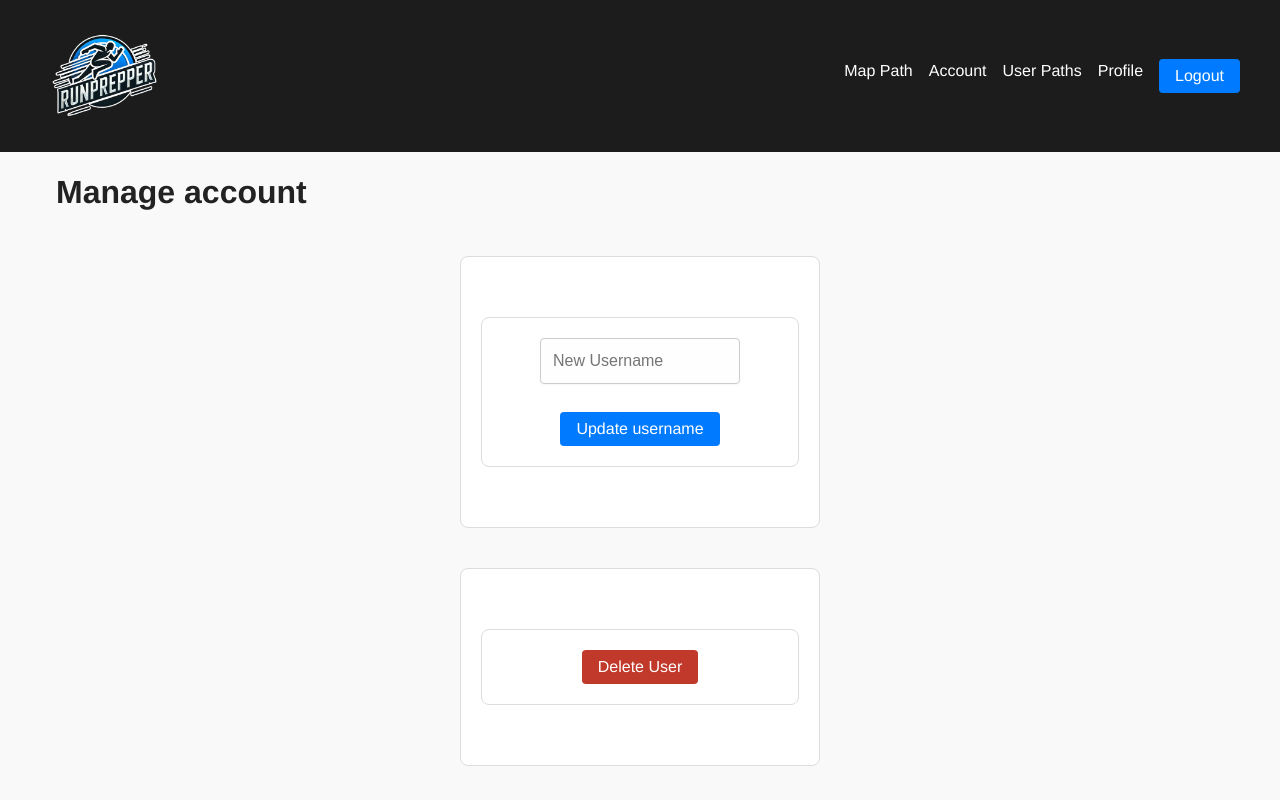
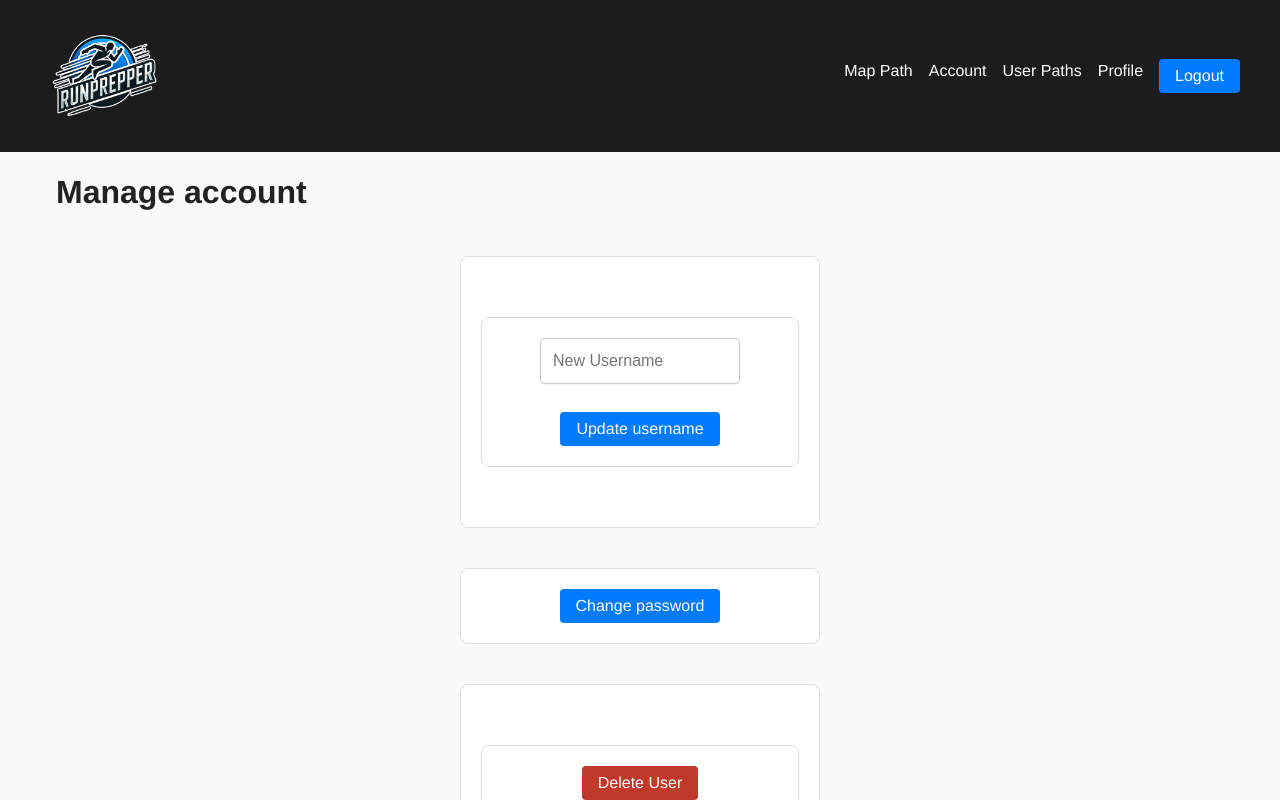
Before and after one commit to dangosailing/aidev24_webdev_fe, a React (Vite) app: page /account in a window 1280 px wide. Shown: the top 800 px of the page. Built offline with nearby package versions, Linux system fonts and the light colour scheme; sample sign-in values are in the browser's storage; some icons are missing.

Commit message:
fixed update password

```diff
--- /dev/null
+++ b/src/components/UpdatePassword.jsx
@@ -0,0 +1,66 @@
+import React, { useContext, useState } from "react";
+import { useForm } from "react-hook-form";
+import { editPassword } from "../services/userApi";
+import Form from "../components/Form";
+import Button from "./Button";
+import UserContext from "../contexts/UserContextBase";
+
+
+const UpdatePassword = () => {
+  const [updatePasswordMode, setUpdatePasswordMode] = useState(false);
+
+  const {
+    register,
+    handleSubmit,
+    formState: { errors },
+    reset,
+  } = useForm();
+
+  const fields = [
+    {
+      name: "old_password",
+      label: "Old password",
+      type: "password",
+      validation: { required: "Old password is required" },
+    },
+    {
+      name: "new_password",
+      label: "New password",
+      type: "password",
+      validation: {
+        required: "New password is required",
+      },
+    },
+    {
+        name: "confirm_password",
+        label: "Confirm password",
+        type: "password",
+        validation: {
+          required: "Confirm password is requierd",
+        },
+      },
+  ];
+
+  const { setServerMessage } = useContext(UserContext);
+
+    const onSubmit = async (data) => {
+        const response = await editPassword(data);
+        setServerMessage({ type: "success", text: response.message });
+        return response;
+    }
+
+  return (
+    <div className="primary-form-container">
+      {!updatePasswordMode && <Button text="Change password" onClick={() => setUpdatePasswordMode(true)}/>}
+      {updatePasswordMode && (
+
+        <>
+        <Form fields={fields} onSubmit={onSubmit} />
+        <Button text="Cancel" onClick={() => setUpdatePasswordMode(false)}/>
+        </>
+      )}
+    </div>
+  );
+};
+
+export default UpdatePassword;
--- a/src/pages/Account.jsx
+++ b/src/pages/Account.jsx
@@ -2,6 +2,7 @@ import React, { useState, useEffect } from "react";
 import { useNavigate } from "react-router-dom";
 import UpdateUser from "../components/UpdateUser";
 import DeleteUserButton from "../components/DeleteUserButton";
+import UpdatePassword from "../components/UpdatePassword";
 
 const Account = () => {
   const [token, setToken] = useState("");
@@ -23,6 +24,7 @@ const Account = () => {
       <div className="primary-form-container">
         <UpdateUser />
       </div>
+      <UpdatePassword/>
       <div className="delete-user-container">
         <DeleteUserButton />
       </div>
```
